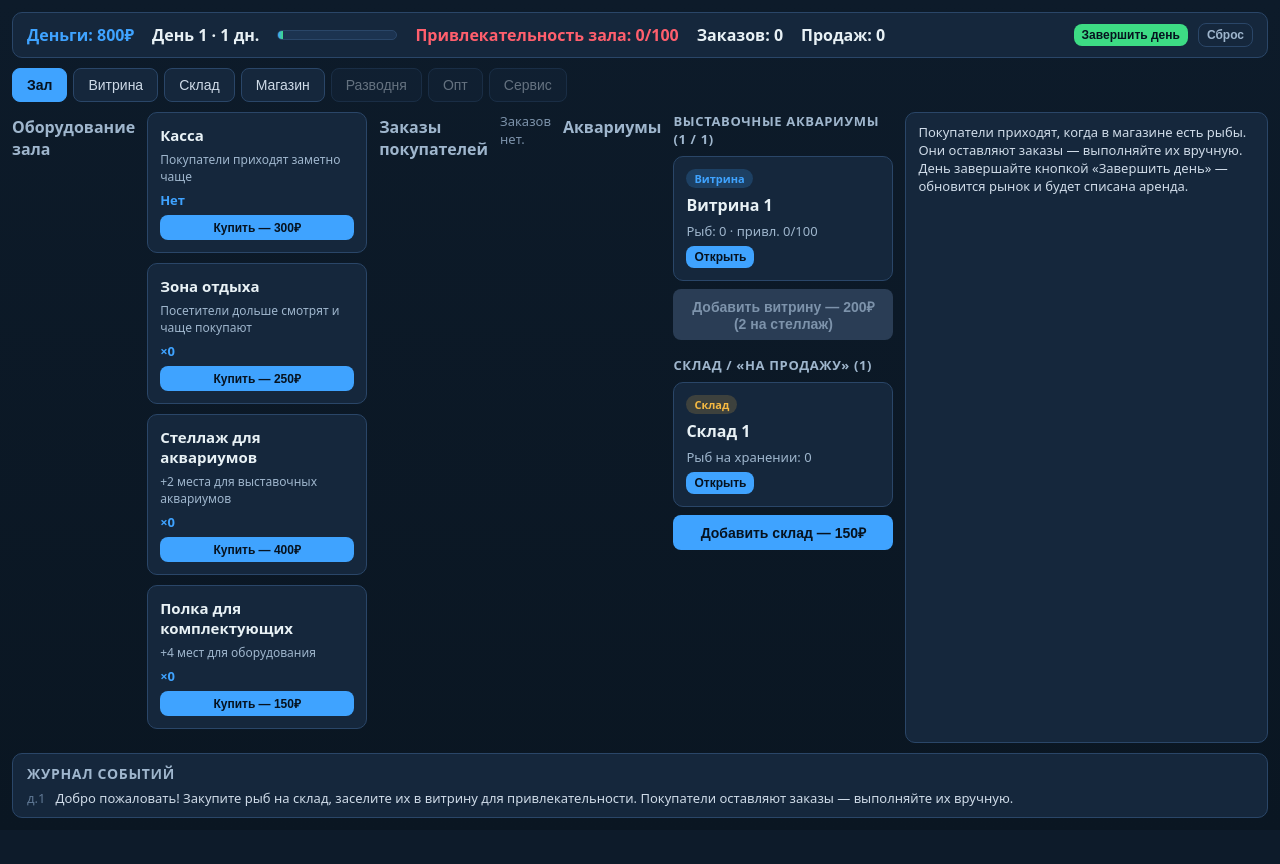
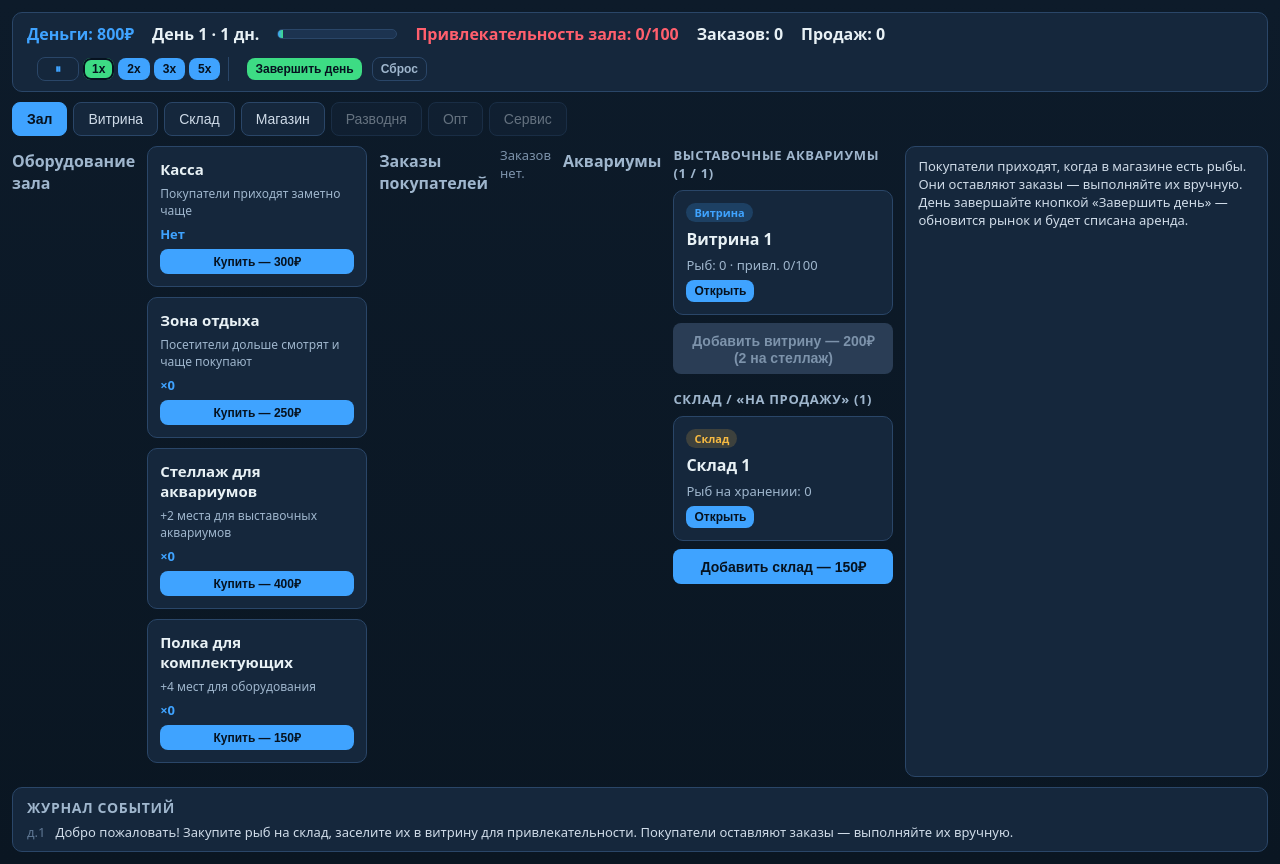
Before and after one commit to DmitryChernous/aquarist_simulator, a website built with Vite: page index.html in a window 1280 px wide. Before the commit the page ends 830 px from the top, so only its background shows below. Built offline with nearby package versions, Linux system fonts and the light colour scheme.

Commit message:
Управление временем: пауза и ускорение ×2/×3/×5
- Кнопки в HUD: ⏸/▶ и скорости 1x/2x/3x/5x
- timeScale масштабирует всё внутридневное время (день, заказы, посетители, рыбы)
- Выбор скорости снимает паузу, активный режим подсвечивается

```diff
--- a/src/main.ts
+++ b/src/main.ts
@@ -28,6 +28,9 @@ const TANK = { width: 960, height: 420 }
 const LOG_LIMIT = 40
 
 let state: GameState = loadState()
+
+let paused = false
+let timeScale = 1
 
 const ui = buildApp({
   onBuyComponent(id: ComponentId) {
@@ -238,6 +241,13 @@ const ui = buildApp({
   onEndDay() {
     advanceDay()
   },
+  onTogglePause() {
+    paused = !paused
+  },
+  onSetSpeed(speed: number) {
+    timeScale = speed
+    paused = false
+  },
   onReset() {
     clearSave()
     location.reload()
@@ -415,8 +425,9 @@ function advanceDay(): void {
 
 let last = performance.now()
 function frame(now: number): void {
-  const dt = Math.min(0.05, (now - last) / 1000)
+  const rawDt = Math.min(0.05, (now - last) / 1000)
   last = now
+  const dt = paused ? 0 : rawDt * timeScale
   tick(dt)
 
   const selected = tankById(state.selectedTankId)
@@ -424,7 +435,7 @@ function frame(now: number): void {
     renderTank(canvas, selected, SPECIES_BY_ID)
   }
 
-  ui.update(state, shopAttractiveness(state))
+  ui.update(state, shopAttractiveness(state), timeScale, paused)
   requestAnimationFrame(frame)
 }
 
--- a/src/style.css
+++ b/src/style.css
@@ -260,6 +260,39 @@ body {
 }
 
 .btn-endday {
+  background: var(--ok);
+  color: #06121f;
+}
+
+.time-control {
+  display: flex;
+  align-items: center;
+  gap: 4px;
+  margin-right: 8px;
+  padding-right: 8px;
+  border-right: 1px solid var(--border);
+}
+
+.time-control .btn {
+  padding: 4px 9px;
+  font-size: 12px;
+}
+
+.btn-pause {
+  min-width: 42px;
+  background: transparent;
+  border: 1px solid var(--border);
+  color: var(--accent);
+}
+
+.btn-pause.active {
+  background: var(--warn);
+  border-color: var(--warn);
+  color: #06121f;
+}
+
+.btn-speed.active {
+  box-shadow: inset 0 0 0 2px #06121f;
   background: var(--ok);
   color: #06121f;
 }
--- a/src/ui/panels.ts
+++ b/src/ui/panels.ts
@@ -33,6 +33,8 @@ export interface UIActions {
   onMoveDisplayToStorage(tankId: string, fishId: string): void
   onFulfillOrder(orderId: string): void
   onEndDay(): void
+  onTogglePause(): void
+  onSetSpeed(speed: number): void
   onReset(): void
 }
 
@@ -93,6 +95,8 @@ export function buildApp(actions: UIActions) {
   const hudSales = app.querySelector<HTMLSpanElement>('.hud-sales')!
   const hudFlash = app.querySelector<HTMLSpanElement>('.hud-flash')!
   const dayProgressFill = app.querySelector<HTMLDivElement>('.day-progress-fill')!
+  const pauseBtn = app.querySelector<HTMLButtonElement>('.btn-pause')!
+  const speedBtns = Array.from(app.querySelectorAll<HTMLButtonElement>('.btn-speed'))
 
   const displaySelect = app.querySelector<HTMLSelectElement>('#displaySelect')!
   const storageSelect = app.querySelector<HTMLSelectElement>('#storageSelect')!
@@ -128,6 +132,10 @@ export function buildApp(actions: UIActions) {
   displaySelect.addEventListener('change', () => actions.onSelectDisplay(displaySelect.value))
   storageSelect.addEventListener('change', () => actions.onSelectStorage(storageSelect.value))
   app.querySelector<HTMLButtonElement>('.btn-reset')!.addEventListener('click', () => actions.onReset())
+  pauseBtn.addEventListener('click', () => actions.onTogglePause())
+  for (const btn of speedBtns) {
+    btn.addEventListener('click', () => actions.onSetSpeed(Number(btn.dataset.speed)))
+  }
   app.querySelector<HTMLButtonElement>('.btn-endday')!.addEventListener('click', () => {
     if (window.confirm('Завершить день? Обновится рынок, будет списана аренда и содержание.')) actions.onEndDay()
   })
@@ -155,11 +163,16 @@ export function buildApp(actions: UIActions) {
     }
   }
 
-  function update(state: GameState, shopAtt: number): void {
+  function update(state: GameState, shopAtt: number, timeScale: number, paused: boolean): void {
     hudMoney.textContent = `Деньги: ${state.money}₽`
     hudDay.textContent = `День ${state.day} · ${formatGameDate(state.day)}`
     const ratio = Math.min(1, Math.max(0, state.daySeconds / DAY_DURATION_SECONDS))
     dayProgressFill.style.width = `${Math.round(ratio * 100)}%`
+    pauseBtn.textContent = paused ? '▶' : '⏸'
+    pauseBtn.classList.toggle('active', paused)
+    for (const btn of speedBtns) {
+      btn.classList.toggle('active', !paused && timeScale === Number(btn.dataset.speed))
+    }
     hudAtt.textContent = `Привлекательность зала: ${shopAtt}/100`
     hudAtt.classList.toggle('good', shopAtt >= 60)
     hudAtt.classList.toggle('mid', shopAtt >= 30 && shopAtt < 60)
@@ -576,6 +589,15 @@ function buildLayout(): HTMLElement {
   )
   const right = el('div', 'hud-right')
   right.append(el('span', 'hud-flash', ''))
+  const timeControl = el('div', 'time-control')
+  const pauseBtn = el('button', 'btn small btn-pause', '⏸')
+  timeControl.append(pauseBtn)
+  for (const speed of [1, 2, 3, 5]) {
+    const b = el('button', 'btn small btn-speed', `${speed}x`)
+    b.dataset.speed = String(speed)
+    timeControl.append(b)
+  }
+  right.append(timeControl)
   const endDayBtn = el('button', 'btn small btn-endday', 'Завершить день')
   right.append(endDayBtn)
   const resetBtn = el('button', 'btn small btn-reset', 'Сброс')
```
Also changed, not shown: PLAN.md (+6 -1 lines).
